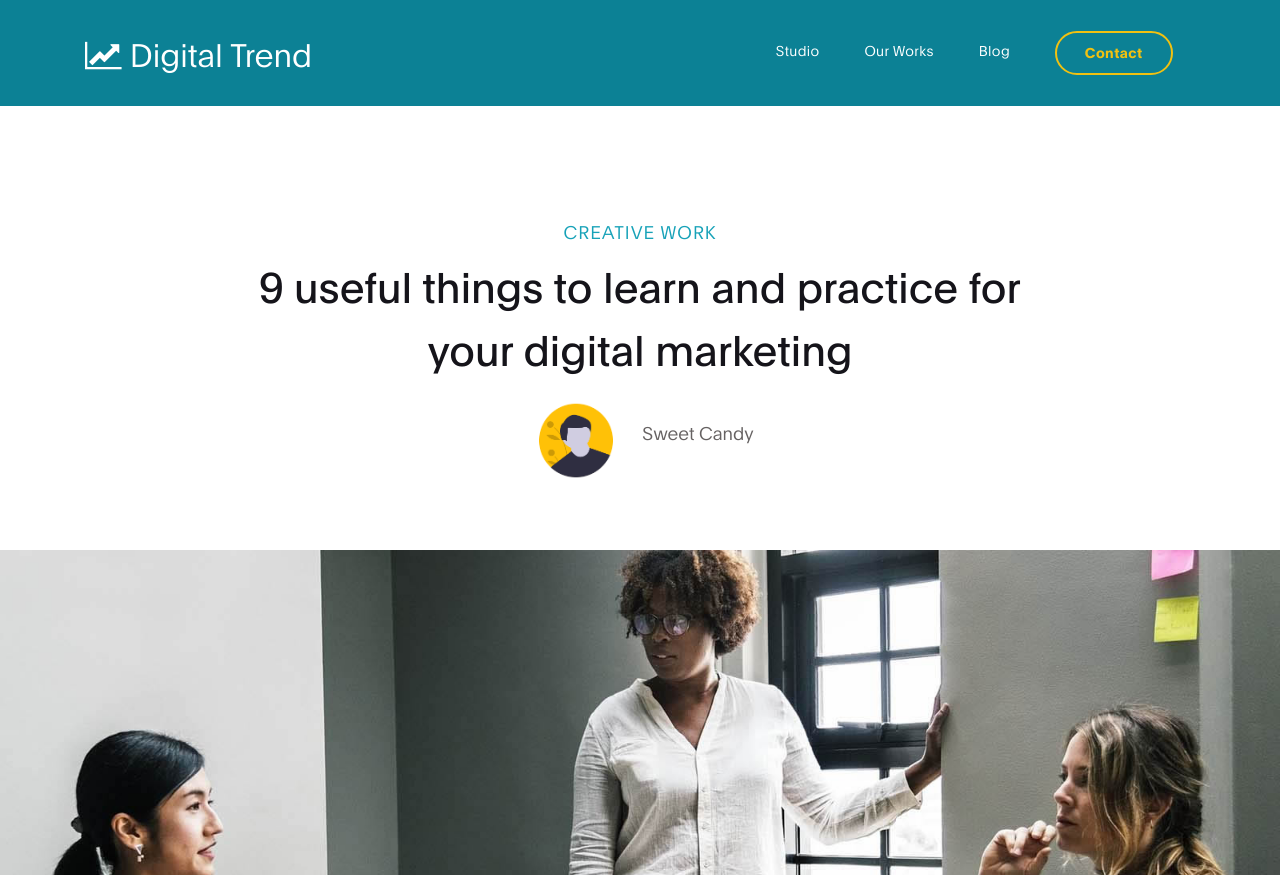
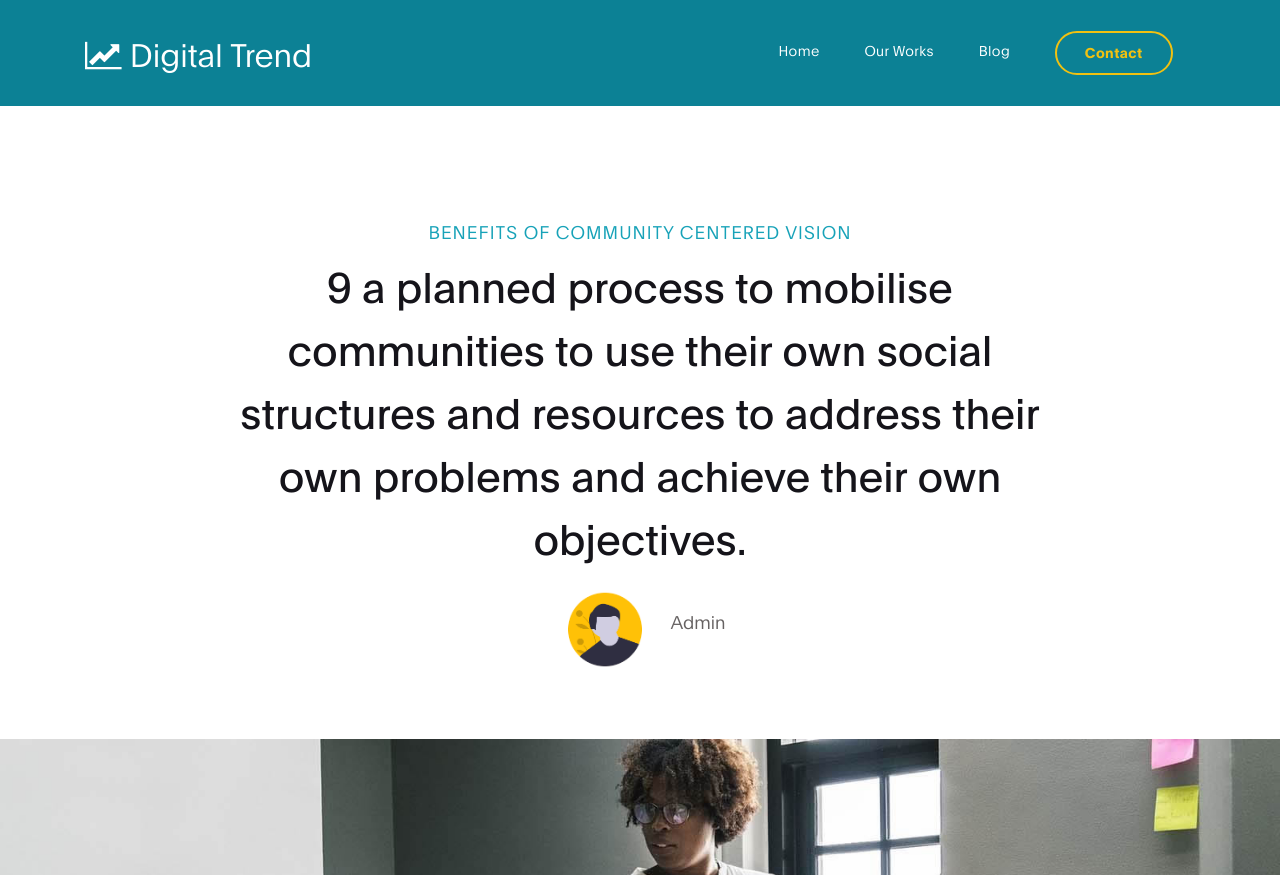
Before and after one commit to hondatechkassim/CVVP, a PHP site: page /blog-detail.php in a window 1280 px wide. Shown: the top 875 px of the page. Run offline with PHP 8.4, Linux system fonts and the light colour scheme.

Commit message:
Update blog-detail.php

```diff
--- a/blog-detail.php
+++ b/blog-detail.php
@@ -39,7 +39,7 @@
             <div class="collapse navbar-collapse" id="navbarNav">
                 <ul class="navbar-nav ml-auto">
                     <li class="nav-item">
-                        <a href="index.php" class="nav-link">Studio</a>
+                        <a href="index.php" class="nav-link">Home</a>
                     </li>
                     <li class="nav-item">
                         <a href="index.php" class="nav-link">Our Works</a>
@@ -62,15 +62,15 @@
                <div class="row">
 
                     <div class="col-lg-9 mx-auto col-md-10 col-12 mt-lg-5 text-center" data-aos="fade-up">
-                      <h4 class="blog-category text-info">Creative Work</h4>
+                      <h4 class="blog-category text-info">Benefits of Community Centered Vision </h4>
 
-                      <h1>9 useful things to learn and practice for your digital marketing</h1>
+                      <h1>9 a planned process to mobilise communities to use their own social structures and resources to address their own problems and achieve their own objectives.</h1>
 
                       <div class="client-info">
                           <div class="d-flex justify-content-center align-items-center mt-3">
                             <img src="images/project/project-detail/male-avatar.png" class="img-fluid" alt="male avatar">
 
-                            <p>Sweet Candy</p>
+                            <p>Admin</p>
                           </div>
                       </div>
                     </div>
@@ -109,11 +109,10 @@
 
                     <p>Sed leo nisl, posuere at molestie ac, suscipit auctor mauris. Etiam quis metus elementum, tempor risus vel, condimentum orci.</p>
 
-                    <h2 class="mt-5 mb-3">Curabitur tempus vel libero lobortis feugiat</h2>
+                    <h2 class="mt-5 mb-3">Community is the backbone of society</h2>
 
-                    <p>Orci varius natoque penatibus et magnis dis parturient montes, nascetur ridiculus mus. Mauris in convallis nunc, non facilisis arcu. Nunc sapien nulla, interdum at diam non, aliquam vestibulum leo.</p>
-
-                    <blockquote>Phasellus dapibus ex sed dolor blandit, efficitur iaculis ipsum scelerisque. Cras elementum nibh id felis sagittis, sit amet pellentesque ligula porttitor. Fusce laoreet malesuada ante, consectetur consequat ante tempor et. Quisque ac risus ligula.</blockquote>
+                    <p> creating social capital and trusting relationships, giving people a sense of identity, a feeling of belonging, reducing poverty and generally improving the health and well-being of individuals.</p>
+                    <blockquote>Community social workers help communities function. Some work directly with individuals, conducting needs assessments</blockquote>
                     </div>
                </div>
 
@@ -172,16 +171,16 @@
           </div>
 
           <div class="col-lg-3 col-md-6 col-12" data-aos="fade-up" data-aos-delay="300">
-            <h4 class="my-4">Our Studio</h4>
+            <h4 class="my-4">Address</h4>
 
             <p class="mb-1">
               <i class="fa fa-home mr-2 footer-icon"></i>
-              Av. Lúcio Costa - Barra da Tijuca, Rio de Janeiro - RJ, Brazil
+              P.O. Box 1 Dabel,Golbo-Moyale
             </p>
           </div>
 
           <div class="col-lg-4 mx-lg-auto text-center col-md-8 col-12" data-aos="fade-up" data-aos-delay="400">
-            <p class="copyright-text">Copyright &copy; 2020 Your Company
+            <p class="copyright-text">Copyright &copy; 2020
             <br>
             <a rel="nofollow noopener" href="https://https://community-centered-vision.herokuapp.com">Community Centered Vision</a></p>
           </div>
@@ -189,9 +188,9 @@
           <div class="col-lg-4 mx-lg-auto col-md-6 col-12" data-aos="fade-up" data-aos-delay="500">
 
             <ul class="footer-link">
-              <li><a href="#">Stories</a></li>
-              <li><a href="#">Work with us</a></li>
-              <li><a href="#">Privacy</a></li>
+              <li><a href="blog.php">Stories</a></li>
+              <li><a href="project-details">Work with us</a></li>
+              <li><a href="index.php">Privacy</a></li>
             </ul>
           </div>
 
```
